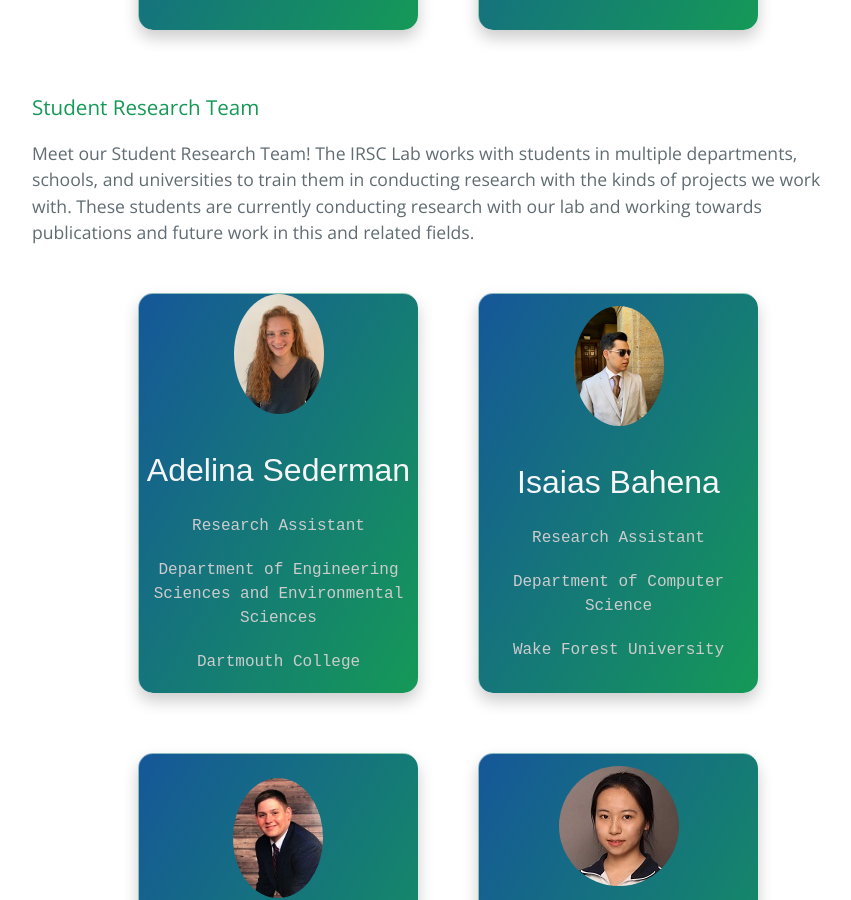
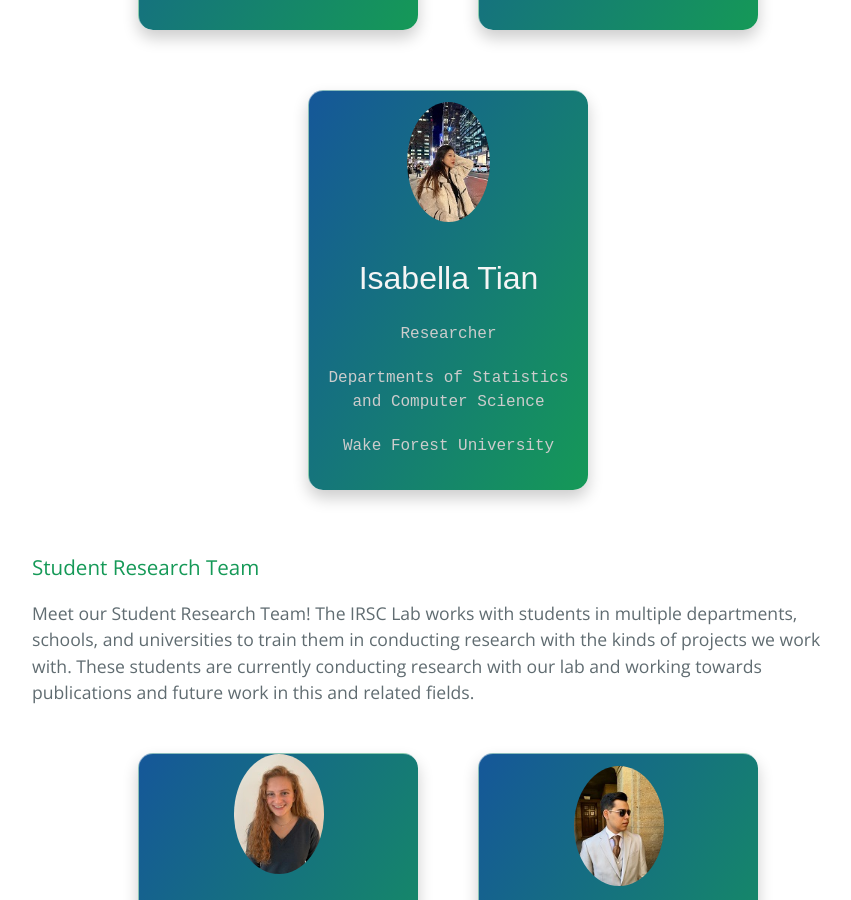
Before and after one commit to IRSC-WFU/irsc-wfu.github.io, a Jekyll site: the page built from members.md, in a window 1280 px wide and 900 px high, scrolled down 2992 px. Shown: the whole window, without its empty margins (192-1043 px from the left). Built offline with Jekyll 4.4.1, drawn with Linux system fonts in a browser that asks for light colours.

Commit message:
Added Isa to members page

```diff
--- a/members.md
+++ b/members.md
@@ -216,6 +216,19 @@ The IRSC Lab has several researchers working on various projects.
             </div>
         </a>
     </div>
+    <div class="card-box">
+        <a class="card-link" href="/members/isabella_tian">
+            <div class="description">
+                <div class="image-cropper">
+                    <img src="/media/members/isabella_tian.jpg" height="120px"/>
+                </div>
+                <h2>Isabella Tian</h2>
+                <p>Researcher</p>
+                <p>Departments of Statistics and Computer Science</p>
+                <p>Wake Forest University</p>
+            </div>
+        </a>
+    </div>
 </div>
 
 ### Student Research Team
```
